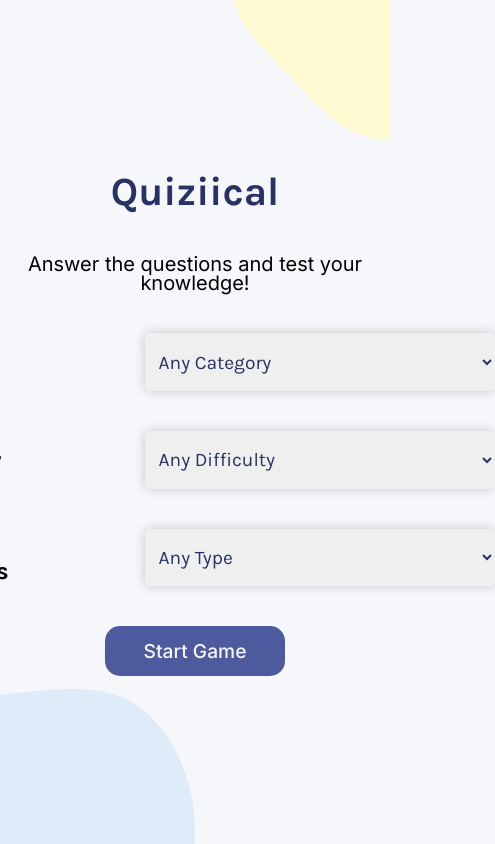
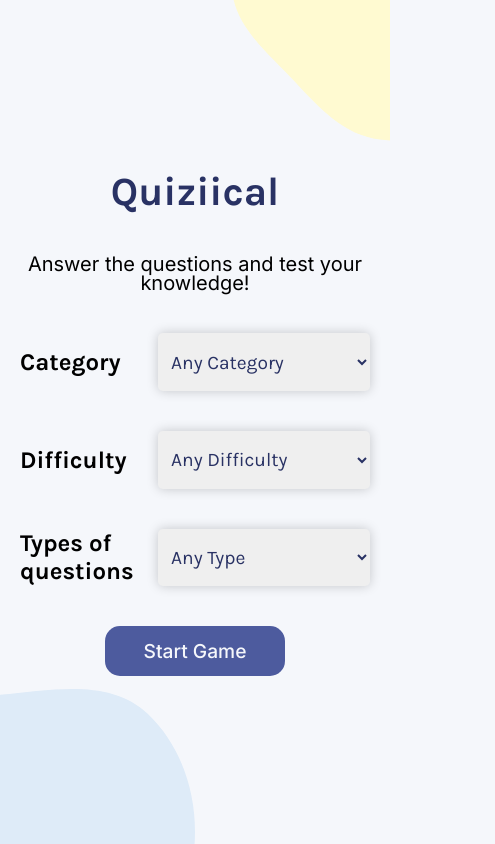
Before and after one commit to Shitanshukumar607/Quizzical, a React (Create React App) app: page / in a window 390 px wide. Shown: the whole page, 495 px wide, since content can reach past the window. Built offline with nearby package versions, Linux system fonts and the light colour scheme.

Commit message:
responsive

```diff
--- a/src/index.css
+++ b/src/index.css
@@ -9,7 +9,6 @@
 
 body {
   background: #f5f7fb;
-  /* overflow: scroll; */
 }
 
 #root {
@@ -17,13 +16,12 @@
   align-items: center;
   justify-content: center;
   min-height: 100vh;
-  /* overflow: scroll; */
+  position: relative;
 }
 
 .blob-top {
   position: absolute;
   z-index: -1;
-  /* width: 20vw; */
   width: 20rem;
   max-width: 50vw;
   top: 0px;
@@ -33,7 +31,6 @@
 .blob-bottom {
   position: absolute;
   z-index: -1;
-  /* width: 20vw; */
   width: 20rem;
   max-width: 50vw;
   bottom: 0;
@@ -72,14 +69,18 @@
   align-items: center;
   justify-content: space-between;
   width: 100%;
-  gap: 10%;
-  width: 600px;
+  gap: 5%;
+  max-width: 600px;
+  /* background-color: pink; */
+  /* padding: 0 5%; */
 }
 
 .selection-container label {
   font-size: 1.5em;
   font-weight: 700;
   font-family: Karla;
+  max-width: 220px;
+  min-width: 120px;
 }
 
 .selection-container select {
@@ -120,6 +121,7 @@
   align-items: center;
   justify-content: center;
   gap: 10px;
+  padding: 5%;
 }
 
 .question-container {
@@ -223,3 +225,13 @@
   text-align: center;
   color: #293264;
 }
+
+@media (max-width: 570px) {
+
+  .selection-container label {
+    width: 120px;
+  }
+
+
+
+}
```
